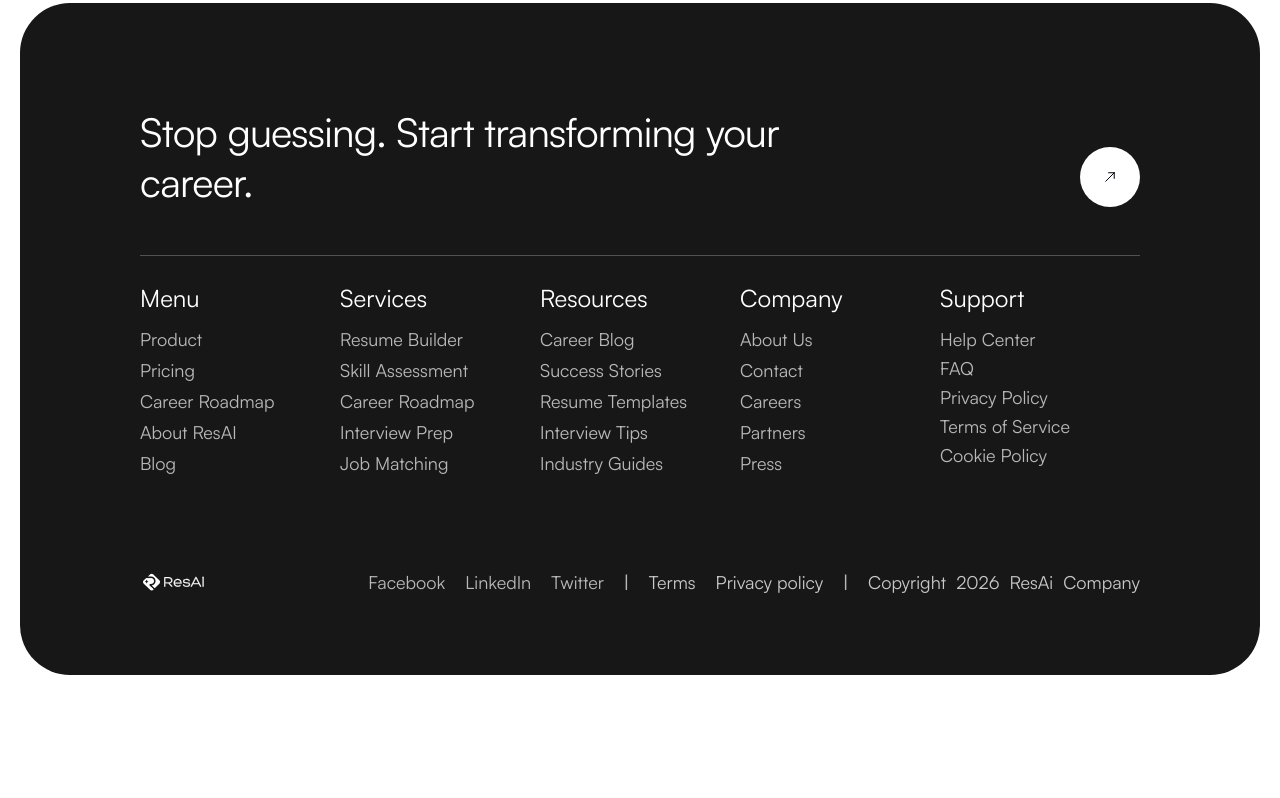
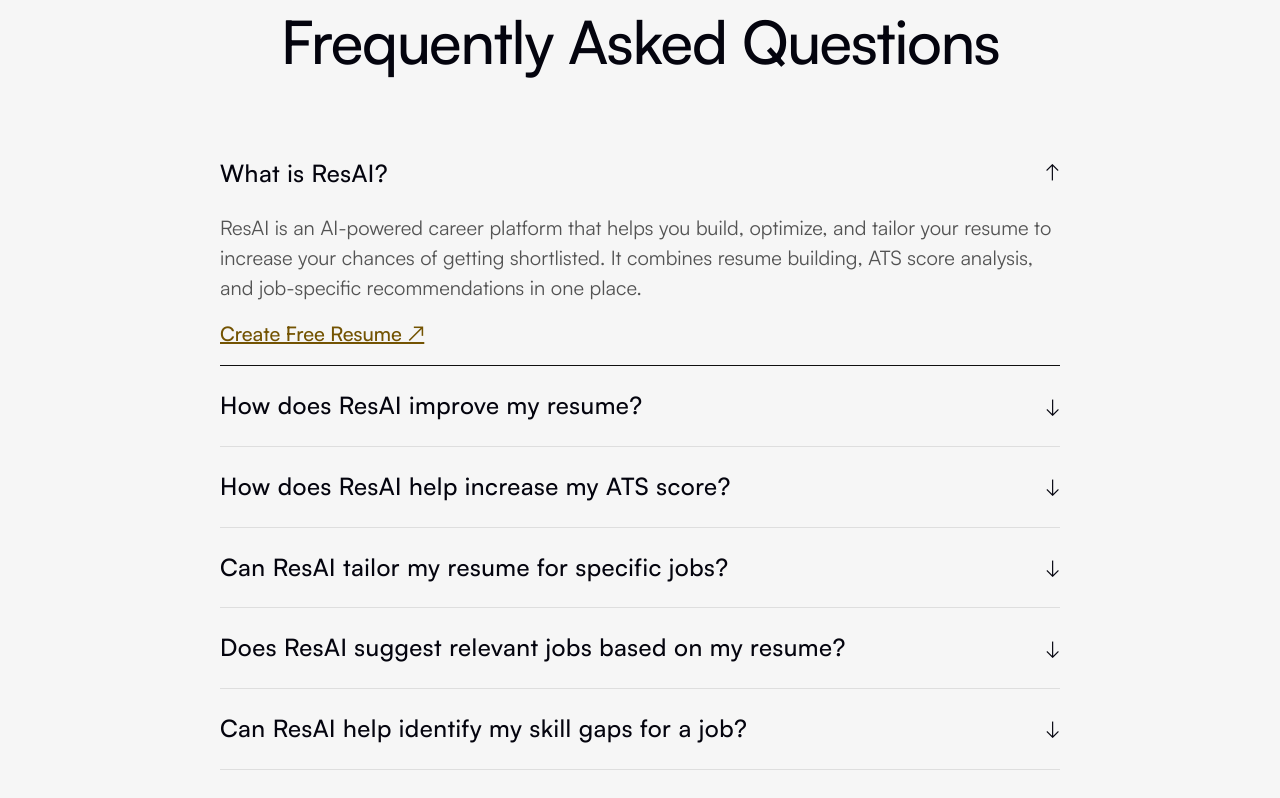
Before and after one commit to code1fun1/final-resai-, a React (Vite) app: page / in a window 1280 px wide. Shown: the part 8760-9558 px from the top of the page. Before the commit the page ends 9475 px from the top, so only its background shows below. Built offline with nearby package versions, Linux system fonts and the light colour scheme; a web font is replaced by a local one.

Commit message:
feat: faq section done

```diff
--- /dev/null
+++ b/src/components/FAQSection.tsx
@@ -0,0 +1,145 @@
+import { FunctionComponent, useState } from "react";
+
+interface FAQItem {
+  question: string;
+  answer: string | JSX.Element;
+}
+
+const faqs: FAQItem[] = [
+  {
+    question: "What is ResAI?",
+    answer: (
+      <>
+        <span className="block">
+          ResAI is an AI-powered career platform that helps you build, optimize, and tailor your resume
+          to increase your chances of getting shortlisted. It combines resume building, ATS score
+          analysis, and job-specific recommendations in one place.
+        </span>
+        <a
+          href="https://resai.in"
+          className="block mt-4 text-[#735302] underline font-[500]"
+        >
+          Create Free Resume ↗
+        </a>
+      </>
+    ),
+  },
+  {
+    question: "How does ResAI improve my resume?",
+    answer:
+      "ResAI analyzes your resume against the job description using advanced AI algorithms, identifies gaps, and rewrites sections to match ATS requirements — boosting your shortlisting chances significantly.",
+  },
+  {
+    question: "How does ResAI help increase my ATS score?",
+    answer:
+      "ResAI scans your resume for missing keywords, formatting issues, and structural problems that ATS systems flag. It then provides a detailed score and actionable suggestions to push your ATS score above 80.",
+  },
+  {
+    question: "Can ResAI tailor my resume for specific jobs?",
+    answer:
+      "Yes. Simply paste a job description and ResAI will align your resume content — skills, experience, and keywords — to match that specific role, making your application far more relevant.",
+  },
+  {
+    question: "Does ResAI suggest relevant jobs based on my resume?",
+    answer:
+      "ResAI identifies roles that best match your current skills and experience, so you can apply to positions where you have the highest chance of getting shortlisted.",
+  },
+  {
+    question: "Can ResAI help identify my skill gaps for a job?",
+    answer:
+      "Absolutely. ResAI compares your current skill set against the requirements of your target role and highlights exactly what's missing — so you know what to learn next.",
+  },
+  {
+    question: "Does ResAI help with upskilling?",
+    answer:
+      "Yes. After identifying your skill gaps, ResAI recommends curated courses and learning paths to help you close those gaps quickly and become job-ready faster.",
+  },
+  {
+    question: "Is ResAI suitable for freshers and experienced professionals?",
+    answer:
+      "ResAI is built for everyone — from freshers creating their first resume to experienced professionals switching roles or industries. The AI adapts its recommendations to your career stage.",
+  },
+  {
+    question: "What makes ResAI different from other resume tools?",
+    answer:
+      "Unlike traditional resume builders, ResAI combines resume creation, ATS optimization, skill gap analysis, job matching, and a personalized career roadmap — all in one platform, at a fraction of the cost.",
+  },
+  {
+    question: "Is ResAI free to use?",
+    answer:
+      "ResAI offers a free plan that includes 1 resume analysis and ATS score reveal. For full access to skill gap reports, career roadmaps, and unlimited analyses, you can upgrade to a paid plan starting at ₹199.",
+  },
+  {
+    question: "Why should I trust ResAI?",
+    answer:
+      "ResAI has helped 3,200+ professionals improve their resumes and land better opportunities. With an average ATS score improvement of +41 points and a 4.8/5 user rating, the results speak for themselves.",
+  },
+];
+
+const FAQSection: FunctionComponent = () => {
+  const [openIndex, setOpenIndex] = useState<number | null>(0);
+
+  const toggle = (index: number) => {
+    setOpenIndex(openIndex === index ? null : index);
+  };
+
+  return (
+    <section className="w-full bg-[#F6F6F6] py-12 sm:py-16 lg:py-20">
+      <div className="max-w-[1200px] mx-auto px-4 sm:px-10 lg:px-[180px]">
+
+        {/* Title */}
+        <h2
+          className="text-[36px] sm:text-[48px] lg:text-[60px] font-[500] leading-[125%] tracking-[-0.02em] text-center text-[#04040e] mb-10 sm:mb-12 lg:mb-14"
+          style={{ fontFamily: "Satoshi" }}
+        >
+          Frequently Asked Questions
+        </h2>
+
+        {/* FAQ List */}
+        <div className="flex flex-col">
+          {faqs.map((faq, index) => {
+            const isOpen = openIndex === index;
+            return (
+              <div
+                key={index}
+                className={`border-b last:border-b-0 ${index === 0 ? "border-[#101010]" : "border-[rgba(16,16,16,0.1)]"}`}
+              >
+                <button
+                  className="w-full flex items-center justify-between gap-4 py-5 sm:py-6 text-left"
+                  onClick={() => toggle(index)}
+                  aria-expanded={isOpen}
+                >
+                  <span
+                    className="text-[18px] sm:text-[20px] lg:text-[24px] font-[500] leading-[132%] tracking-[0.02em] text-[#04040e]"
+                    style={{ fontFamily: "Satoshi" }}
+                  >
+                    {faq.question}
+                  </span>
+                  <span
+                    className="text-[#04040e] text-[20px] shrink-0 transition-transform duration-200"
+                    style={{ transform: isOpen ? "rotate(180deg)" : "rotate(0deg)" }}
+                  >
+                    ↓
+                  </span>
+                </button>
+
+                {isOpen && (
+                  <div className="pb-4">
+                    <p
+                      className="text-[16px] sm:text-[18px] lg:text-[20px] font-[400] leading-[150%] text-[#535353]"
+                      style={{ fontFamily: "Satoshi", letterSpacing: "0" }}
+                    >
+                      {faq.answer}
+                    </p>
+                  </div>
+                )}
+              </div>
+            );
+          })}
+        </div>
+      </div>
+    </section>
+  );
+};
+
+export default FAQSection;
--- a/src/pages/home.tsx
+++ b/src/pages/home.tsx
@@ -13,6 +13,7 @@
 import TestimonialsSection from '../components/TestimonialsSection';
 import PricingSection from '../components/PricingSection';
 import ComparisonSection from '../components/ComparisonSection';
+import FAQSection from '../components/FAQSection';
 
 const ResAILandingPageV2: FunctionComponent = () => {
   return (
@@ -37,6 +38,7 @@
         <TestimonialsSection />
         <PricingSection />
         <ComparisonSection />
+        <FAQSection />
         <Footer />
       </main>
     </>
```
